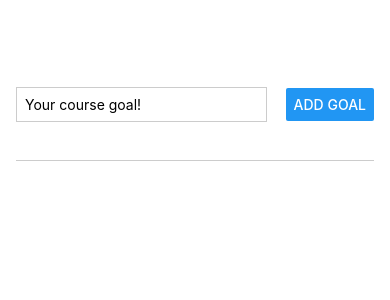
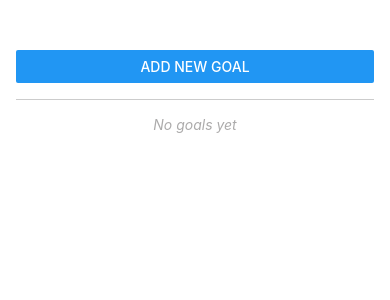
Before and after one commit to jvanleersum/React-Native-Todo-App, a React Native app: screen / in a window 390 px wide. Shown: the top 300 px of the page. Built offline with nearby package versions, Linux system fonts and the light colour scheme.

Commit message:
Set up modal for new goals

```diff
--- a/App.js
+++ b/App.js
@@ -3,15 +3,20 @@ import {
   StyleSheet,
   View,
   FlatList,
+  Button,
+  Text,
 } from "react-native";
 import GoalItem from "./components/GoalItem";
 import GoalInput from "./components/GoalInput";
 
 const App = () => {
   const [courseGoals, setCourseGoals] = useState([]);
+  const [showModal, setShowModal] = useState(false);
+  const hasGoals = courseGoals.length > 0;
 
   const addGoalHandler = (newGoal) => {
     setCourseGoals((prevGoals) => [...prevGoals, newGoal]);
+    setShowModal(false);
   }
 
   const removeGoalHandler = (goalId) => {
@@ -21,20 +26,30 @@ const App = () => {
     })
   }
 
+  const openModalHandler = () => {
+    setShowModal(true);
+  }
+
+  const closeModalHandler = () => {
+    setShowModal(false);
+  }
+
   return (
     <View style={styles.appContainer}>
-      <GoalInput addGoal={addGoalHandler}/>
+      <Button onPress={openModalHandler} title="Add New Goal" />
+      <GoalInput showModal={showModal} addGoal={addGoalHandler} onCloseModalHandler={closeModalHandler}/>
       <View style={styles.goalsContainer}>
-        <FlatList
+        {hasGoals && <FlatList
           data={courseGoals}
           renderItem={(itemData) => {
             return (
-              <GoalItem itemData={itemData} onDeleteGoal={removeGoalHandler}/>
+              <GoalItem item={itemData.item} onDeleteGoal={removeGoalHandler}/>
             );
           }}
-          keyExtractor={(item, index) => {item.id}}
+          keyExtractor={item => item.id}
           alwaysBounceVertical={false}
-        ></FlatList>
+        ></FlatList>}
+        {!hasGoals && <Text style={styles.noGoalsText}>No goals yet</Text>}
       </View>
     </View>
   );
@@ -50,5 +65,14 @@ const styles = StyleSheet.create({
   },
   goalsContainer: {
     flex: 6,
+    marginTop: 16,
+    borderTopWidth: 1,
+    borderColor: '#cccccc'
+  },
+  noGoalsText: {
+    fontStyle: 'italic',
+    color: '#acabab',
+    alignSelf: "center",
+    margin: 16
   }
 });
--- a/components/GoalInput.js
+++ b/components/GoalInput.js
@@ -1,5 +1,5 @@
 import { useState } from "react";
-import { View, TextInput, Button, StyleSheet} from 'react-native';
+import { View, TextInput, Button, StyleSheet, Modal } from "react-native";
 
 const GoalInput = (props) => {
   const [enteredText, setEnteredText] = useState("");
@@ -15,10 +15,11 @@ const GoalInput = (props) => {
     const goalId = Math.random().toString();
     const newGoal = { id: goalId, text: enteredText };
     props.addGoal(newGoal);
-    setEnteredText('');
+    setEnteredText("");
   };
 
   return (
+    <Modal visible={props.showModal} animationType="slide">
       <View style={styles.inputContainer}>
         <TextInput
           value={enteredText}
@@ -26,8 +27,20 @@ const GoalInput = (props) => {
           placeholder="Your course goal!"
           onChangeText={goalInputHandler}
         />
-      <Button title="Add goal" onPress={addGoalHandler} />
+        <View style={styles.buttonContainer}>
+          <View style={styles.buttonOrange}>
+            <Button
+              title="Cancel"
+              onPress={props.onCloseModalHandler}
+              color="whitesmoke"
+            />
           </View>
+          <View style={styles.buttonYellow}>
+            <Button title="Add goal" onPress={addGoalHandler} color="whitesmoke" />
+          </View>
+        </View>
+      </View>
+    </Modal>
   );
 };
 
@@ -36,18 +49,31 @@ export default GoalInput;
 const styles = StyleSheet.create({
   inputContainer: {
     flex: 1,
-    flexDirection: "row",
-    justifyContent: "space-between",
+    padding: 16,
+    justifyContent: "center",
     alignItems: "center",
-    marginBottom: 24,
-    borderBottomWidth: 1,
-    borderBottomColor: "#CCCCCC",
   },
   textInput: {
     borderWidth: 1,
     borderColor: "#CCCCCC",
-    width: "70%",
-    marginRight: 8,
+    width: "100%",
     padding: 8,
+  },
+  buttonContainer: {
+    flexDirection: "row",
+    justifyContent: "space-around",
+    margin: 8
+  },
+  buttonOrange: {
+    width: "30%",
+    borderRadius: 6,
+    margin: 8,
+    backgroundColor: "#ff6f00"
+  },
+  buttonYellow: {
+    width: "30%",
+    borderRadius: 6,
+    margin: 8,
+    backgroundColor: "orange"
   }
-})
+});
--- a/components/GoalItem.js
+++ b/components/GoalItem.js
@@ -2,17 +2,17 @@ import { StyleSheet, View, Text, Pressable } from "react-native";
 
 const GoalItem = (props) => {
   const deleteGoalHandler = () => {
-    props.onDeleteGoal(props.itemData.item.id);
+    props.onDeleteGoal(props.item.id);
   };
 
   return (
     <View style={styles.goalItem}>
       <Pressable
-        android_ripple={{color: "#cccccc"}}
+        android_ripple={{ color: "#cccccc" }}
         onPress={deleteGoalHandler}
         style={({ pressed }) => pressed && styles.pressedItem}
       >
-        <Text style={styles.goalText}>{props.itemData.item.text}</Text>
+        <Text style={styles.goalText}>{props.item.text}</Text>
       </Pressable>
     </View>
   );
@@ -27,7 +27,7 @@ const styles = StyleSheet.create({
     backgroundColor: "#e7e5e5",
   },
   pressedItem: {
-    opacity: 0.5
+    opacity: 0.5,
   },
   goalText: {
     color: "#212121",
```
Lines whose indentation alone changed are shown as unchanged.
